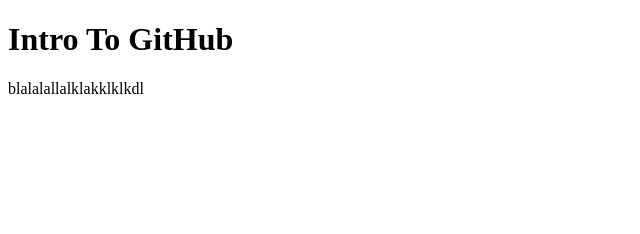
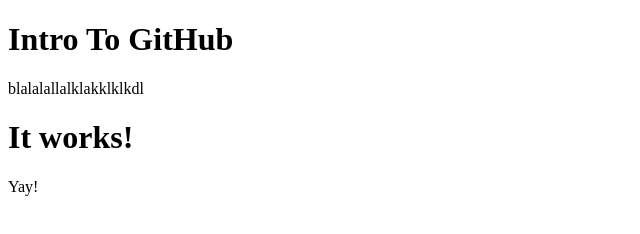
Before and after one commit to JudeSheps/intro-to-github, a plain HTML site: page index.html in a window 1280 px wide. Shown: the whole page, without its empty margins (0-640 px from the left). Drawn offline with Linux system fonts and the light colour scheme.

Commit message:
Added header

```diff
--- a/index.html
+++ b/index.html
@@ -8,5 +8,7 @@
 <p>blalalallalklakklklkdl</p>
 <body>
 
+<h1>It works!</h1>
+<p>Yay!</p>
 </body>
 </html>
```
